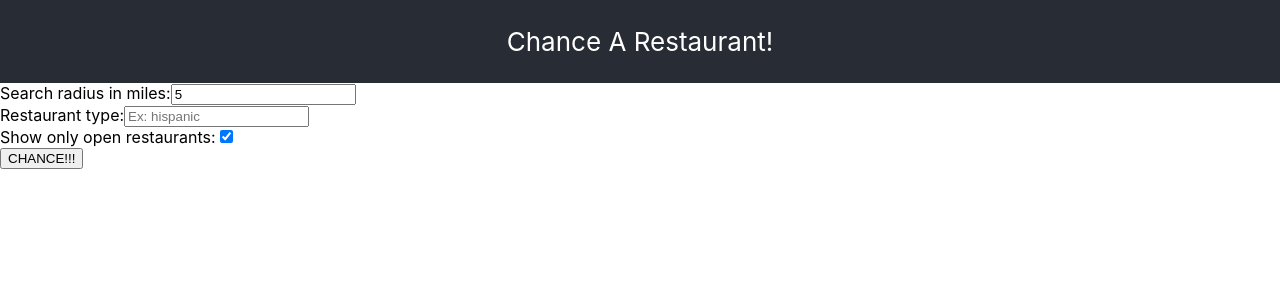
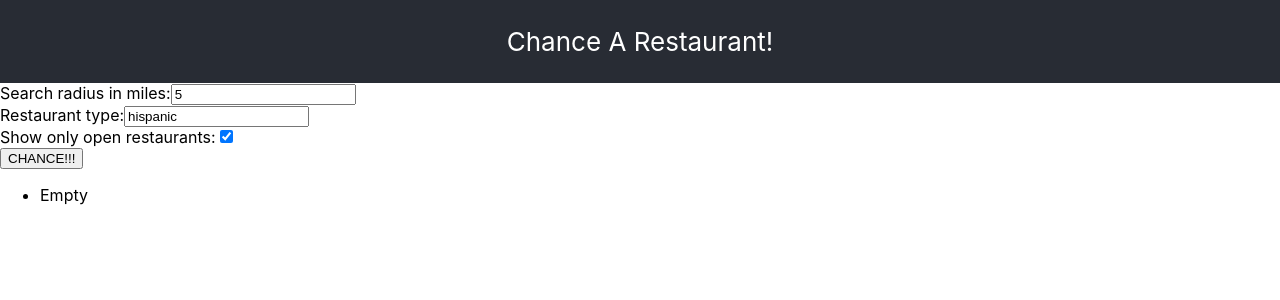
Before and after one commit to AaronG-433/Chance-A-Restaurant, a React (Create React App) app: page / in a window 1280 px wide. Shown: the top 300 px of the page. Built offline with nearby package versions, Linux system fonts and the light colour scheme.

Commit message:
Loop through next_page_token but new data is not added to returnPlaces

```diff
--- a/src/App.js
+++ b/src/App.js
@@ -19,7 +19,7 @@ function App()
 }
 
 
-
+// Create input components for the user to use
 class InputComponents extends React.Component
 {
    //// TODO: need a...
@@ -32,8 +32,9 @@ class InputComponents extends React.Component
       super(props);
       this.state = {
          radius: 5,
-         keywords: '',
-         openNow: true
+         keywords: 'hispanic',  //// TODO: remove this keyword; testing only
+         openNow: true,
+         location: ''            //// TODO: add changeable location
       };
 
       this.handleInputChange = this.handleInputChange.bind(this);
@@ -49,7 +50,6 @@ class InputComponents extends React.Component
       this.setState({ [name]: value });
    }
 
-   //// TODO: limit radius to only numbers between 0 - 100
    render()
    {
       return(
@@ -79,7 +79,7 @@ class InputComponents extends React.Component
                   </label>
                   <br />
                </form>
-               <PerformAPICall inputData = {this.state}/>
+               <PerformAPICall userInputData = {this.state}/>
             </div>
          </div>
       );
@@ -87,8 +87,7 @@ class InputComponents extends React.Component
 }
 
 
-//// TODO: determine if a class or function is better because we aren't storing data
-// Create a class to find and store JSON data for potential restaurants
+// Perform Google Maps Place Search API call when "CHANCE!!!" button is pressed
 class PerformAPICall extends React.Component
 {
    constructor(props)
@@ -123,7 +122,7 @@ class PerformAPICall extends React.Component
       })
 
       // API call is in meters so convert miles to meters
-      const meterRadius = this.props.inputData.radius * 1609.34;
+      const meterRadius = this.props.userInputData.radius * 1609.34;
 
       const placeSearchURL = 'https://cors-anywhere-chance.herokuapp.com/' +
       'https://maps.googleapis.com/maps/api/place/nearbysearch/json?' +
@@ -131,21 +130,19 @@ class PerformAPICall extends React.Component
       '&location=' + userLatitude + ',' + userLongitude +
       '&radius=' + meterRadius +
       '&type=restaurant' +
-      '&keyword=' + this.props.inputData.keywords;
+      '&keyword=' + this.props.userInputData.keywords;
 
+      // FetchPlaceSearchJSON(placeSearchURL).then((places) => {
+      //    console.log('places = ' + places.length);
+      //    this.setState({places: places});
+      //    console.log(places);
+      // })
+      // .catch(e => console.log(e));
 
-      console.log(
-         'Radius(miles, meters): ' + this.props.inputData.radius + ', ' + meterRadius +
-         '\nKeywords: ' + this.props.inputData.keywords +
-         '\nOpenNow: ' + this.props.inputData.openNow
-      );
-
-      console.log(placeSearchURL);
-
-      FetchPlaceSearchJSON(placeSearchURL).then((places) => {
-         console.log('places = ' + places.length);
+      CheckIfResponseIsMoreThanOnePage(placeSearchURL).then(places => {
+         console.log('Places length: ' + places.length);
          this.setState({places: places});
-         console.log(places);
+         console.log('Places: ' + places);
       })
       .catch(e => console.log(e));
    }
@@ -157,7 +154,10 @@ class PerformAPICall extends React.Component
    render()
    {
       return(
-         <button onClick={() => this.errorCheckUserInput()}>CHANCE!!!</button>
+         <div>
+            <button onClick={() => this.errorCheckUserInput()}>CHANCE!!!</button>
+            <RandomlyChooseARestaurantAndDisplayData places = {this.state.places} />
+         </div>
       );
    }
 }
@@ -175,18 +175,63 @@ function CallGetUserPosition()
    return GetUserPosition;
 }
 
+
+async function CheckIfResponseIsMoreThanOnePage(placeSearchURL)
+{
+   let responseJson = [];
+   let returnPlaces = [];
+
+   // if next_page_token exists, perform another fetch and concatenate results
+   do
+   {
+      let tempSearchURL = placeSearchURL;
+
+      // If next_page_token exists then load next page
+      if (responseJson.next_page_token)
+      {
+         tempSearchURL = 'https://cors-anywhere-chance.herokuapp.com/' +
+         'https://maps.googleapis.com/maps/api/place/nearbysearch/json?key=AIzaSyDBH1Do7uRmfF54CvPVpZhbka7v4xTaCfI' +
+         '&pagetoken=' + responseJson.next_page_token;
+      }
+
+      let response = [];
+      console.log('URL: ' + tempSearchURL);
+      await  FetchPlaceSearchJSON(tempSearchURL).then(resJson => {
+         console.log('ResJson: ' + resJson);
+         response = resJson;
+      })
+      .catch(e => console.log(e));
+
+      responseJson = response;
+
+      let places = await responseJson.results;
+
+      returnPlaces = returnPlaces.concat(places);
+
+      console.log('Inside length: ' + returnPlaces.length);
+      console.log('Inside Return places: ' + returnPlaces);
+
+      console.log('Next page: ' + responseJson.next_page_token);
+   } while (responseJson.next_page_token)
+
+   console.log('Return places: ' + returnPlaces);
+
+   return returnPlaces;
+}
+
 async function FetchPlaceSearchJSON(placeSearchURL)
 {
-   var resultJson = [];
-
    // Wait for fetch to finish and throw errors if any
    let response = await fetch(placeSearchURL);
    if (!response.ok)
       throw new Error('HTTP error! Status: ' + response.status);
 
    // Parse response to get list of different restaurants
-   let myJson = await response.json();
-   resultJson = await myJson.results;
+   let responseJson = await response.json();
+
+   //// TODO: check if response has a next_page_token and perform another fetch if so
+
+   //// TODO: check if returning entire response then parsing is better
 
    //// TODO: Add a setting that removes any restaurants that are currently closed
    // resultJson = await resultJson.filter(place => place.opening_hours.open_now === true)
@@ -194,16 +239,24 @@ async function FetchPlaceSearchJSON(placeSearchURL)
    //// TODO: determine if no need to parse JSON for only place_id
    //var placeIDs = await ParsePlaceSearchJSONForPlaceID(resultJson);
 
-   return resultJson;
+   return responseJson;
 }
 
-function ParsePlaceSearchJSONForPlaceID(resultJson)
+
+class RandomlyChooseARestaurantAndDisplayData extends React.Component
 {
-   var placeIDs = resultJson.map(place => place.place_id);
 
-   return placeIDs
+   render()
+   {
+      return(
+         <ul id = 'placeID'>
+            {this.props.places.length ? (this.props.places.map(place => (<li key={place.place_id}>{place.name}</li>) ))
+               : <li>Empty</li>
+            }
+         </ul>
+      );
+   }
 }
-
 
 
 //// TODO: Move the API key and other sensitive data into secure document
```
